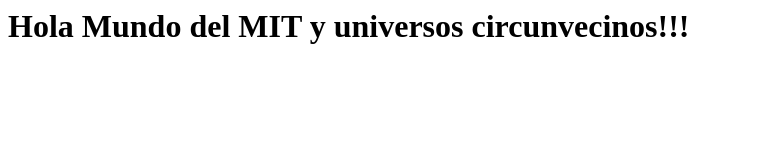
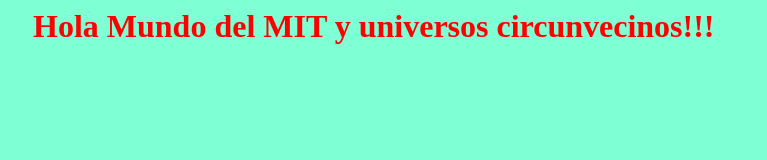
Before and after one commit to delagarzaj/mit-repo-website, a plain HTML site: page index.html in a window 1280 px wide. Shown: the whole page, without its empty margins (0-767 px from the left). Drawn offline with Linux system fonts and the light colour scheme.

Commit message:
Hoa de estilos

```diff
--- a/index.html
+++ b/index.html
@@ -4,6 +4,7 @@
     <meta http-equiv="X-UA-Compatible" content="IE=edge">
     <meta name="viewport" content="width=, initial-scale=1.0">
     <title>Document</title>
+    <link rel="stylesheet" href="./mystyles.css">
 </head>
 <body>
     <h1>Hola Mundo del MIT y universos circunvecinos!!!</h1>
--- /dev/null
+++ b/mystyles.css
@@ -0,0 +1,6 @@
+body{
+    background-color: aquamarine;
+    }
+    h1{
+    color: red;
+    margin-left: 25px;
```
